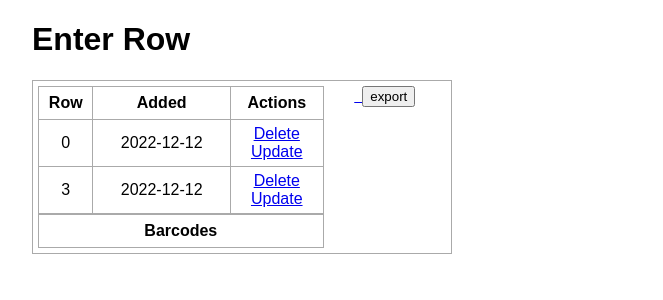
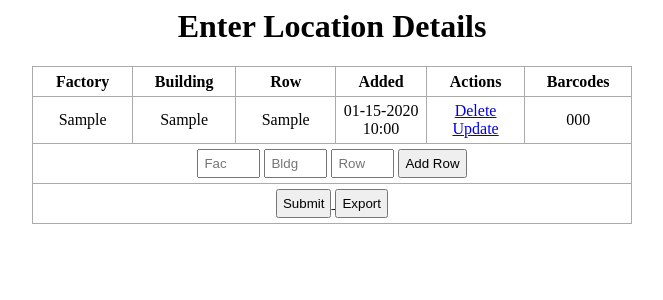
Before and after one commit to wliang13/BarcodeScanner, a Flask app: page / in a window 1280 px wide. Shown: the top 300 px of the page, without its empty margins (308-971 px from the left). Run offline with Flask 2, Linux system fonts and the light colour scheme; data comes from the database, SQL or seed files in the repository; tables that the repository leaves empty hold one stand-in row (values such as "Sample post"); lists and menus that the app fills with data are empty.

Commit message:
updated small variable name stuff

```diff
--- a/app.py
+++ b/app.py
@@ -19,7 +19,7 @@ class Todo(db.Model):
     id = db.Column(db.Integer, primary_key=True)
     factory = db.Column(db.String(10), nullable=False)
     building = db.Column(db.String(10), nullable=False)
-    content = db.Column(db.String(10), nullable=False)
+    row = db.Column(db.String(10), nullable=False)
     barcode = db.Column(db.String(50), nullable=False)         #barcodes stored in database
     date_created = db.Column(db.DateTime, default=datetime.utcnow)
 
@@ -53,9 +53,9 @@ def gen_frames():
                     if update==None:
                         latest_entry = Todo.query.order_by(Todo.id.desc()).first()
                         if latest_entry==None:
-                            new_entry = Todo(factory=0, building=0, content=0, barcode=data)
+                            new_entry = Todo(factory=0, building=0, row=0, barcode=data)
                         else:
-                            new_entry = Todo(factory=latest_entry.factory, building=latest_entry.building, content=latest_entry.content, barcode=data)
+                            new_entry = Todo(factory=latest_entry.factory, building=latest_entry.building, row=latest_entry.row, barcode=data)
                         db.session.add(new_entry)
                         db.session.commit()
                     else:
@@ -80,8 +80,8 @@ def index():
     if request.method == 'POST':
         factory_number = request.form['factory']
         building_number = request.form['building']
-        row_number = request.form['content']
-        new_row = Todo(factory=factory_number, building=building_number, barcode='Not Scanned Yet', content=row_number)
+        row_number = request.form['row']
+        new_row = Todo(factory=factory_number, building=building_number, barcode='Not Scanned Yet', row=row_number)
 
         try:
             db.session.add(new_row)
@@ -91,7 +91,7 @@ def index():
             return
     else:
         rows = Todo.query.order_by(Todo.date_created).all()
-        return render_template('index2.html', rows=rows)
+        return render_template('index.html', rows=rows)
 
 @app.route('/delete/<int:id>')
 def delete(id):
@@ -106,11 +106,11 @@ def delete(id):
 
 @app.route('/update/<int:id>', methods=['GET', 'POST'])
 def update(id):
-    row = Todo.query.get_or_404(id)
+    row_selected = Todo.query.get_or_404(id)
     if request.method == 'POST':
-        row.factory = request.form['factory']
-        row.building = request.form['building']
-        row.content = request.form['content']
+        row_selected.factory = request.form['factory']
+        row_selected.building = request.form['building']
+        row_selected.row = request.form['row']
 
         try:
             db.session.commit()
@@ -118,7 +118,7 @@ def update(id):
         except:
             return
     else:
-        return render_template('update.html', row=row)
+        return render_template('update.html', row_selected=row_selected)
 
 @app.route('/video_page')
 def video_page():
@@ -148,7 +148,7 @@ def start_camera():
 def export():
     rows = Todo.query.order_by(Todo.date_created).all()
     exportExcelSheet(rows)
-    return render_template('index2.html', rows=rows)
+    return render_template('index.html', rows=rows)
 
 
 
--- a/templates/index.html
+++ b/templates/index.html
@@ -1,54 +1,96 @@
-{% extends 'base.html' %}
+<style>
+    table, th, td {
+        margin: 0 auto;
+        border: 1px solid #aaa;
+        border-collapse: collapse;
+        width: 600px;
+        text-align: center;
+    }
+    th {
+        height: 30px;
+    }
+    td {
+        padding: 5px;
+    }
+</style>
 
-{% block body %}
+<body>
     <div class="content">
-    <h1 style="text-align: left">Enter Row</h1>
+        <h1 style="text-align: center">Enter Location Details</h1>
         {% if rows|length < 1 %}
-    <h4 style="text-align: center"> There are no rows. Add row below.</h4>
+            <div>
+                <table>
+                    <tr>
+                        <th>Add location details below.</th>
+                    </tr>
+                    <tr>
+                        <td colspan="4"><form action="/" method="POST" style="margin: 0 auto">
+                            <input type="text" name="factory" style="padding: 5px" size="4" placeholder="Fac">
+                            <input type="text" name="building" style="padding: 5px" size="4" placeholder="Bldg">
+                            <input type="text" name="row" style="padding: 5px" size="4" placeholder="Row">
+                            <input type="submit" value="Add Row" style="padding: 5px">
+                            </form>
+                        </td>
+                    </tr>
+                    <tr>
+                        <td colspan="4">
+                            <a href="/video_page" type="none">
+                                <button style="padding: 5px">Submit</button>
+                            </a>
+                        </td>
+                    </tr>
+            </div>
         {% else %}
 
             <div>
-        <table style="float: left">
+                <table>
                     <tr>
+                        <th>Factory</th>
+                        <th>Building</th>
                         <th>Row</th>
                         <th>Added</th>
                         <th>Actions</th>
-                <!--<th>Barcodes</th>-->
+                        <th>Barcodes</th>
                     </tr>
-            {% for row in rows %}
+                    {% for obj in rows %}
                         <tr>
-                    <td>{{ row.content }}</td>
-                    <td>{{ row.date_created.date() }}</td>
+                            <td>{{ obj.factory }}</td>
+                            <td>{{ obj.building }}</td>
+                            <td>{{ obj.row }}</td>
+                            <td>{{ obj.date_created.strftime('%m-%d-%Y %H:%M') }}</td>
                             <td>
-                        <a href="/delete/{{row.id}}">Delete</a>
+                                <a href="/delete/{{obj.id}}">Delete</a>
                                 <br>
-                        <a href="/update/{{row.id}}">Update</a>
+                                <a href="/update/{{obj.id}}">Update</a>
                             </td>
-                    <!--<td>{{ row.barcode }}</td>-->
+                            <td>{{ obj.barcode }}</td>
                         </tr>
                     {% endfor %}
+                    <tfoot>
+                        <tr>
+                            <td colspan="6">
+                                <a href="/video_page" type="none">
+                                    <button style="padding: 5px">Submit</button>
+                                </a>
+                                <a href="/export" type="none">
+                                    <button style="padding: 5px">Export</button>
+                                </a>
+                            </td>
+                        </tr>
+                    </tfoot>
+                    <tfoot>
+                        <tr>
+                            <td colspan="6"><form action="/" method="POST" style="margin: 0 auto">
+                                <input type="text" name="factory" style="padding: 5px" size="4" placeholder="Fac">
+                                <input type="text" name="building" style="padding: 5px" size="4" placeholder="Bldg">
+                                <input type="text" name="row" style="padding: 5px" size="4" placeholder="Row">
+                                <input type="submit" value="Add Row" style="padding: 5px">
+                                </form>
+                            </td>
+                        </tr>
+                    </tfoot>
                 </table>
         {% endif %}
-        <table style="float: left">
-            <tr>
-                <th>Barcodes</th>
-            </tr>
-            {% for barcode in barcodeList %}
-                <tr>
-                    <td>{{ barcode }}</td>
-                </tr>
-        </table>
-        {% endfor %}
         </div>
-
-    <form action="/" method="POST">
-        <input type="text" name="content">
-        <input type="submit" value="Add Row">
-    </form>
     </div>
-
-<a href="/video_page">
-    <button>Submit</button>
-</a>
-
-{% endblock %}
+</body>
```
Also changed, not shown: templates/update.html (+4 -4 lines), database.db. Lines whose indentation alone changed are shown as unchanged.
